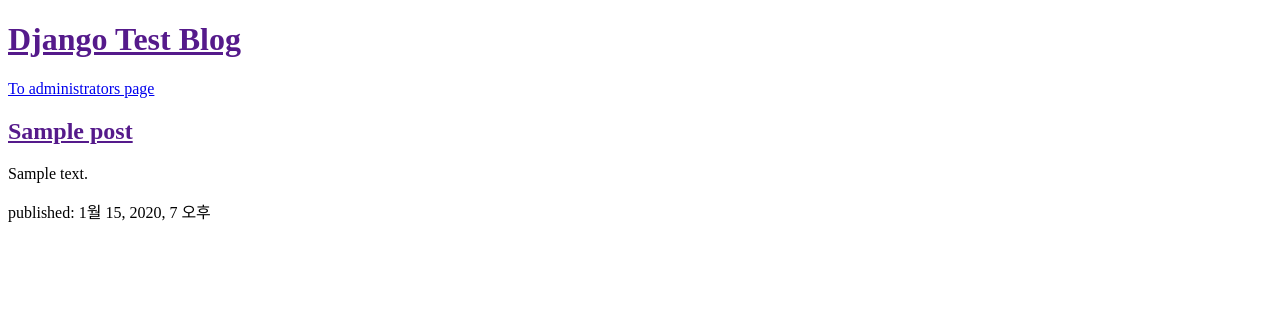
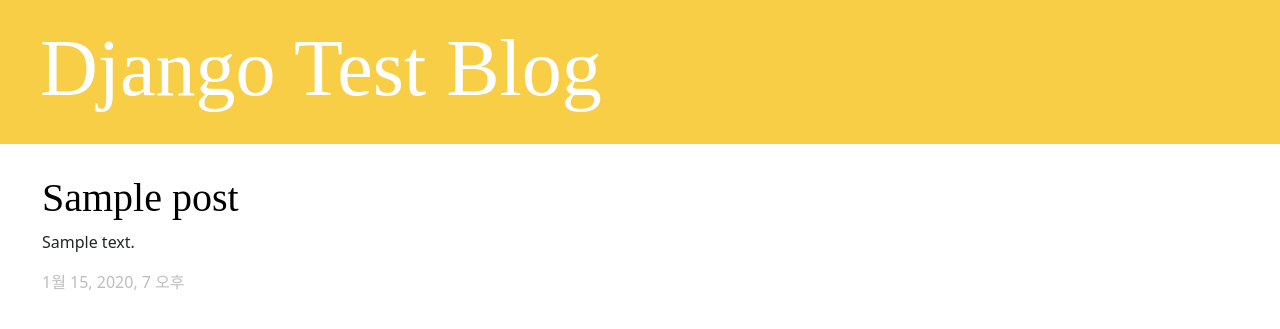
Before and after one commit to HyejinKim624/djangoTest, a Django app: page / in a window 1280 px wide. Shown: the top 329 px of the page. Run offline with Django 3.2, Linux system fonts and the light colour scheme; tables that the repository leaves empty hold one stand-in row (values such as "Sample post"); some web fonts are replaced.

Commit message:
Added view and template for detailed blog post as well as CSS for the site.

```diff
--- /dev/null
+++ b/blog/static/css/blog.css
@@ -0,0 +1,59 @@
+@font-face {
+    font-family: 'SDSamliphopangche_Outline';
+    src: url('https://cdn.jsdelivr.net/gh/projectnoonnu/noonfonts-20-12@1.0/SDSamliphopangche_Outline.woff') format('woff');
+    font-weight: normal;
+    font-style: normal;
+}
+.page-header {
+    background-color: #F7CE46;
+    margin-top: 0;
+    padding: 20px 40px 20px 40px;
+}
+
+.page-header h1, .page-header h1 a, .page-header h1 a:visited, .page-header h1 a:active {
+    color: #ffffff;
+    font-size: 60pt;
+    text-decoration: none;
+}
+
+.content {
+    margin-left: 30px;
+}
+
+h1, h2, h3, h4 {
+    font-family: SDSamliphopangche_Outline;
+}
+
+.date {
+    color: #bdbdbd;
+}
+
+.save {
+    float: right;
+}
+
+.post-form textarea, .post-form input {
+    width: 100%
+}
+
+.top-menu, .top-menu:hover, .top-menu:visited {
+    color: #ffffff;
+    float:right;
+    font-size: 24pt;
+    margin-right: 20px;
+}
+
+.content container {
+    margin-top: 0px;
+}
+
+.post {
+    margin-top: 30px;
+    margin-bottom: 30px;
+}
+
+.post h2 a, .post h2 a:visited {
+    color: #000000;
+    font-size: 30pt;
+    text-decoration: none;
+}
--- /dev/null
+++ b/blog/templates/blog/base.html
@@ -0,0 +1,26 @@
+{% load static %}
+<!DOCTYPE html>
+<html lang="ko">
+    <head>
+        <!-- Required meta tags -->
+        <meta charset="UTF-8">
+        <title>Django Test blog</title>
+
+        <!-- Bootstrap CSS -->
+        <link href="https://cdn.jsdelivr.net/npm/bootstrap@5.0.0-beta2/dist/css/bootstrap.min.css" rel="stylesheet" integrity="sha384-BmbxuPwQa2lc/FVzBcNJ7UAyJxM6wuqIj61tLrc4wSX0szH/Ev+nYRRuWlolflfl" crossorigin="anonymous">
+        <link rel="stylesheet" href="{% static 'css/blog.css' %}">
+    </head>
+    <body>
+        <div class="page-header">
+            <h1><a href="/">Django Test Blog</a></h1>
+        </div>
+        <div class="content container">
+            <div class="row">
+                <div class="col-md-8">
+                {% block content %}
+                {% endblock %}
+                </div>
+            </div>
+        </div>
+    </body>
+</html>
--- a/blog/templates/blog/post_list.html
+++ b/blog/templates/blog/post_list.html
@@ -1,21 +1,13 @@
-<!DOCTYPE html>
-<html lang="en">
-<head>
-    <meta charset="UTF-8">
-    <title>Django Test blog</title>
-</head>
-<body>
-    <div>
-        <h1><a href="">Django Test Blog</a></h1>
-        <p><a href="/admin">To administrators page</a></p>
-    </div>
+{% extends 'blog/base.html' %}
 
+{% block content %}
     {% for post in posts %}
-        <div>
-            <h2><a href="">{{ post.title }}</a></h2>
+        <div class="post">
+            <h2><a href="{% url 'post_detail' pk=post.pk %}">{{ post.title }}</a></h2>
             <p>{{ post.text|linebreaksbr }}</p>
-            <p>published: {{ post.published_date }}</p>
+            <div class="date">
+                {{ post.published_date }}
+            </div>
         </div>
     {% endfor %}
-</body>
-</html>
+{% endblock %}
--- a/blog/urls.py
+++ b/blog/urls.py
@@ -5,4 +5,5 @@ from . import views
 
 urlpatterns = [
     path('', views.post_list, name = 'post_list'),
+    path('post/<int:pk>/', views.post_detail, name='post_detail'),
 ]
--- a/blog/views.py
+++ b/blog/views.py
@@ -1,9 +1,14 @@
 from django.utils import timezone
-from django.shortcuts import render
+from django.shortcuts import render, get_object_or_404
 from .models import Post
+
 
 # Create your views here.
 
 def post_list(request):
     posts = Post.objects.filter(published_date__lte=timezone.now()).order_by('published_date')
     return render(request, 'blog/post_list.html', {'posts':posts})
+
+def post_detail(request, pk):
+    post = get_object_or_404(Post, pk = pk)
+    return render(request, 'blog/post_detail.html', {'post':post})
--- a/mysite/settings.py
+++ b/mysite/settings.py
@@ -120,4 +120,4 @@ USE_TZ = True
 # https://docs.djangoproject.com/en/3.1/howto/static-files/
 
 STATIC_URL = '/static/'
-STATIC_ROOT = os.path.join(BASE_DIR, 'static')
+STATIC_ROOT = os.path.join(BASE_DIR, 'blog/static')
```
Also changed, not shown: blog/templates/blog/post_detail.html (added, +13 -0 lines).
